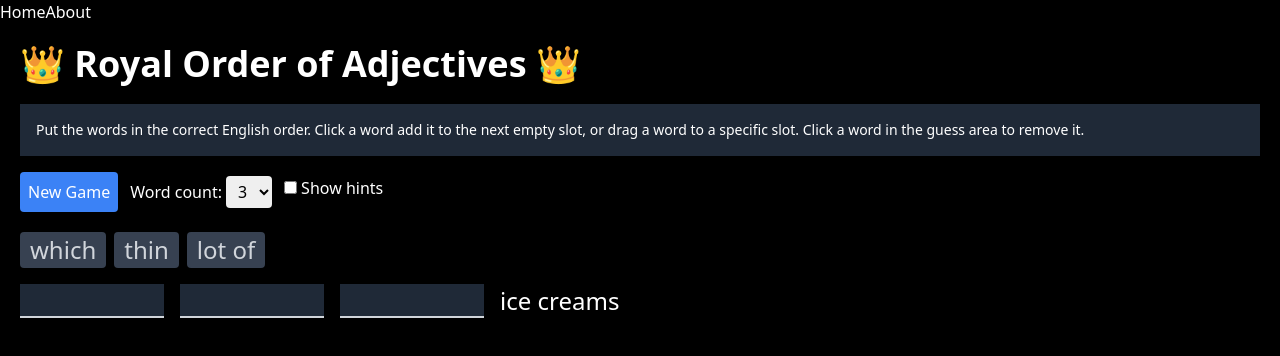
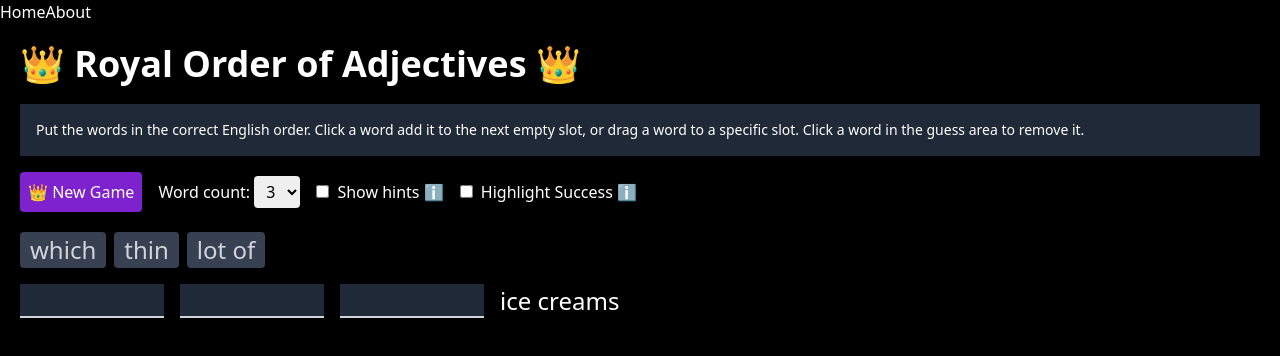
Before and after one commit to bbugh/royal-adjective-order-game, a Vue app: page / in a window 1280 px wide. Shown: the top 356 px of the page. Built offline with nearby package versions, Linux system fonts and the light colour scheme.

Commit message:
Show success highlight option + more nice words

```diff
--- a/src/stores/game.ts
+++ b/src/stores/game.ts
@@ -8,6 +8,7 @@ const allCategories = Object.keys(data.adjectives) as unknown as (keyof typeof d
 
 export const useGameStore = defineStore('game', () => {
   const showHints = ref(false)
+  const showSuccess = ref(false)
   const difficulty = ref(3)
 
   const noun = ref('')
@@ -37,18 +38,22 @@ export const useGameStore = defineStore('game', () => {
     () => guessSlots.value.join('') === correctAdjectives.value.join('')
   )
 
+  const hasGuessSlot = (index: number) => guessSlots.value[index] !== ''
   const setGuessSlot = (index: number, value: string) => {
     guessSlots.value[index] = value
   }
 
   const clearGuessSlot = (index: number) => { guessSlots.value[index] = '' }
+  const isGuessSlotCorrect = (index: number) => guessSlots.value[index] === correctAdjectives.value[index]
 
   const allGuessesSelected = computed(() => guessSlots.value.every((guess) => guess !== ''))
 
   const pluralNoun = computed(() => noun.value + 's')
 
+
   return {
     difficulty,
+    isGuessSlotCorrect,
     guessIsCorrect,
     noun,
     setGuessSlot,
@@ -61,5 +66,6 @@ export const useGameStore = defineStore('game', () => {
     pluralNoun,
     correctAdjectives,
     clearGuessSlot
+    , showSuccess, hasGuessSlot
   }
 })
--- a/src/views/HomeView.vue
+++ b/src/views/HomeView.vue
@@ -65,9 +65,11 @@ function setNextGuessSlot(adjective: string) {
       drag a word to a specific slot. Click a word in the guess area to remove it.
     </div>
 
-    <button class="p-2 mb-5 text-white bg-blue-500 rounded" @click="store.newGame">New Game</button>
+    <div class="inline-flex flex-row items-center gap-4 mb-5 rounded">
+      <button class="p-2 text-white bg-purple-700 rounded" @click="store.newGame">
+        👑 New Game
+      </button>
 
-    <div class="inline-flex flex-row gap-3 px-3 py-1 mb-5 rounded xxborder xxborder-gray-300">
       <div>
         Word count:
         <select class="px-2 py-1 text-black rounded" @change="selectDifficulty($event)">
@@ -83,7 +85,22 @@ function setNextGuessSlot(adjective: string) {
           type="checkbox"
           name="showHints"
         />
-        <label for="showHints">Show hints</label>
+        <label for="showHints" title="Show the correct adjective category under each guess slot.">
+          Show hints ℹ️
+        </label>
+      </div>
+
+      <div>
+        <input
+          id="showSuccess"
+          v-model="store.showSuccess"
+          class="mr-1"
+          type="checkbox"
+          name="showSuccess"
+        />
+        <label for="showSuccess" title="Highlight correct guesses in green, incorrect in red">
+          Highlight Success ℹ️
+        </label>
       </div>
     </div>
 
@@ -118,10 +135,17 @@ function setNextGuessSlot(adjective: string) {
         @click="store.clearGuessSlot(i)"
       >
         <div
-          class="text-center bg-gray-800 border-b-2 border-gray-300 draggable-destination min-w-36"
+          :class="[
+            'text-center border-b-2 border-gray-300 draggable-destination min-w-36',
+            store.showSuccess && store.hasGuessSlot(i)
+              ? store.isGuessSlotCorrect(i)
+                ? 'bg-green-800'
+                : 'bg-red-800'
+              : 'bg-gray-800'
+          ]"
         >
           <div v-if="guess">
-            {{ guess || '&nbsp;' }}
+            {{ guess }}
           </div>
           <div v-else>&nbsp;</div>
         </div>
@@ -137,7 +161,7 @@ function setNextGuessSlot(adjective: string) {
       v-if="store.allGuessesSelected"
       :class="['mt-5', store.guessIsCorrect ? 'text-green-500' : 'text-red-500']"
     >
-      {{ store.guessIsCorrect ? 'Correct!' : 'Incorrect' }}
+      {{ store.guessIsCorrect ? 'Very good, your highness!' : 'Incorrect' }}
       <button v-if="store.guessIsCorrect" class="underline" @click="store.newGame">
         Play again
       </button>
```
